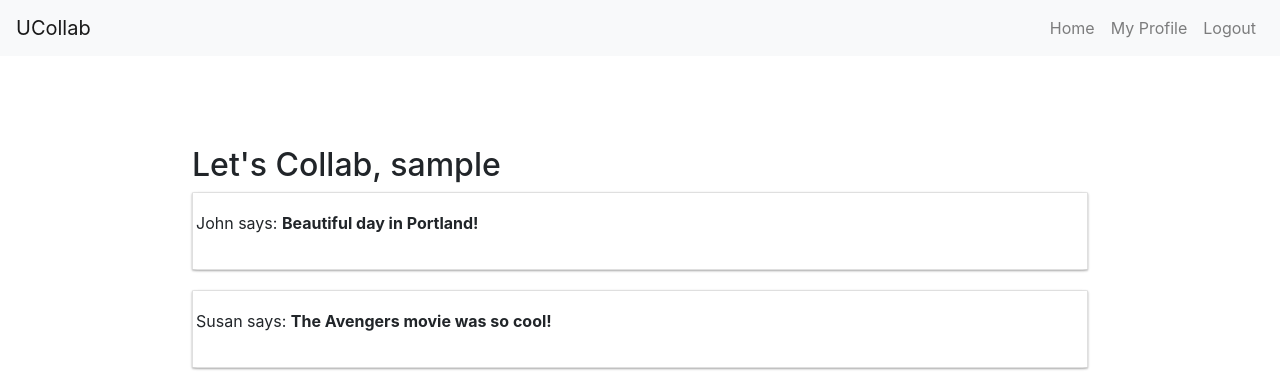
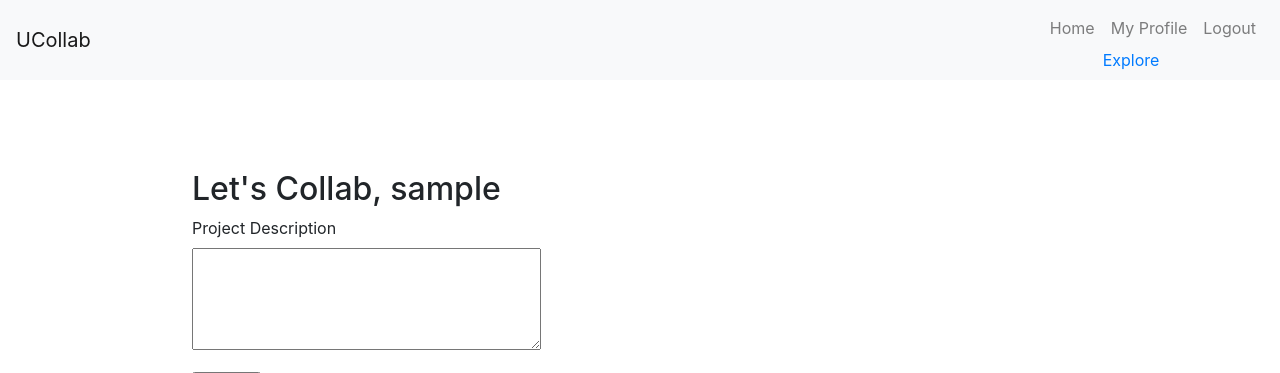
Before and after one commit to samRobertson1/UCollab, a Flask app: page / in a window 1280 px wide. Shown: the top 373 px of the page. Run offline with Flask 2, Linux system fonts and the light colour scheme; a user stored in the database is signed in; tables that the repository leaves empty hold one stand-in row (values such as "Sample post"); some libraries are stand-ins or nearby versions.

Commit message:
got some posts going

```diff
--- a/app/__init__.py
+++ b/app/__init__.py
@@ -11,4 +11,4 @@ migrate = Migrate(app, db)
 login = LoginManager(app)
 login.login_view = 'login'
 
-from app import routes, models
+from app import routes, models, errors
--- a/app/forms.py
+++ b/app/forms.py
@@ -31,3 +31,18 @@ class EditProfileForm(FlaskForm):
     username = StringField('Username', validators=[DataRequired()])
     about_me = TextAreaField('About me', validators=[Length(min=0, max=140)])
     submit = SubmitField('Submit')
+
+    def __init__(self, original_username, *args, **kwargs):
+        super(EditProfileForm, self).__init__(*args, **kwargs)
+        self.original_username = original_username
+
+    def validate_username(self, username):
+        if username.data != self.original_username:
+            user = User.query.filter_by(username=self.username.data).first()
+            if user is not None:
+                raise ValidationError('Please use a different username.')
+
+class PostForm(FlaskForm):
+    #TODO title of the post, description, and majors they're looking for
+    post = TextAreaField('Project Description', validators=[DataRequired(), Length(min=1, max=140)])
+    submit = SubmitField('Submit')
--- a/app/models.py
+++ b/app/models.py
@@ -12,6 +12,7 @@ class User(UserMixin, db.Model):
     password_hash = db.Column(db.String(128))
     about_me = db.Column(db.String(140))
     last_seen = db.Column(db.DateTime, default=datetime.utcnow)
+    posts = db.relationship('Post', backref='author', lazy='dynamic')
 
     def __repr__(self):
         return '<User {}>'.format(self.username)
@@ -24,8 +25,10 @@ class User(UserMixin, db.Model):
 
     def avatar(self, size):
         digest = md5(self.email.lower().encode('utf-8')).hexdigest()
-        #TODO replace identicon with retro or space_invaders
         return 'https://www.gravatar.com/avatar/{}?d=retro&s={}'.format(digest, size)
+
+    #this method is in place of followed_posts
+    def new_projects():                                                                                                               return Post.query.all()#.orderby(Post.timestamp.desc())#TODO if this doesn't work do all except by yourself
 
 #TODO change this to be a project or a thread post
 class Post(db.Model):
--- a/app/routes.py
+++ b/app/routes.py
@@ -3,26 +3,23 @@ from flask import Flask, render_template, flash, redirect, request, url_for
 from werkzeug.urls import url_parse
 from app import app, db
 from flask_login import current_user, login_user, logout_user, login_required
-from app.models import User
-from app.forms import EditProfileForm
+from app.models import User, Post
+from app.forms import LoginForm, RegistrationForm, EditProfileForm, PostForm
 
-from app.forms import LoginForm, RegistrationForm
-
-@app.route('/')
-@app.route('/index')
+@app.route('/', methods=['GET', 'POST'])
+@app.route('/index', methods=['GET', 'POST'])
 def index():
-    user = {'username' : 'sam'}
-    posts = [
-        {
-            'author': {'username': 'John'},
-            'body': 'Beautiful day in Portland!'
-        },
-        {
-            'author': {'username': 'Susan'},
-            'body': 'The Avengers movie was so cool!'
-        }
-    ]
-    return render_template("index.html", title='Home Page', posts=posts)
+    form = PostForm()
+    if form.validate_on_submit():
+        post = Post(body=form.post.data, author=current_user)
+        db.session.add(post)
+        db.session.commit()
+        flash('Your project is now live!')
+        return redirect(url_for('index'))
+    #TODO sketchy way of getting posts
+    posts = User.new_projects()
+    return render_template("index.html", title='Home Page', form=form,
+                           posts=posts)
 
 @app.route('/login', methods=['GET', 'POST'])
 def login():
@@ -80,7 +77,7 @@ def before_request():
 @app.route('/edit_profile', methods=['GET', 'POST'])
 @login_required
 def edit_profile():
-    form = EditProfileForm()
+    form = EditProfileForm(current_user.username)
     if form.validate_on_submit():
         current_user.username = form.username.data
         current_user.about_me = form.about_me.data
@@ -92,3 +89,7 @@ def edit_profile():
         form.about_me.data = current_user.about_me
     return render_template('edit_profile.html', title='Edit Profile',
                            form=form)
+@app.route('/explore')
+def explore():
+    posts = Post.query.order_by(Post.timestamp.desc()).all()
+    return render_template('index.html', title='Explore', posts=posts)
--- /dev/null
+++ b/app/templates/404.html
@@ -0,0 +1,6 @@
+{% extends "base.html" %}
+
+{% block content %}
+    <h1>File Not Found</h1>
+    <p><a href="{{ url_for('index') }}">Back</a></p>
+{% endblock %}
--- a/app/templates/_post.html
+++ b/app/templates/_post.html
@@ -1,6 +1,11 @@
 <table>
   <tr valign="top">
     <td><img src="{{ post.author.avatar(36) }}"></td>
-    <td>{{ post.author.username }} says:<br>{{ post.body }}</td>
+    <td>
+      <a href="{{ url_for('user', username=post.author.username) }}">
+        {{ post.author.username }}
+      </a>
+      says:<br>{{ post.body }}
+    </td>
   </tr>
 </table>
--- a/app/templates/base.html
+++ b/app/templates/base.html
@@ -52,7 +52,8 @@
               class="nav-link"
               href="{{ url_for('user', username=current_user.username) }}"
               >My Profile</a
-            >
+			   >
+	      <a href="{{ url_for('explore') }}">Explore</a>
             </li>
             <li class="nav-item">
               <a class="nav-link" href="{{ url_for('logout') }}">Logout</a>
--- a/app/templates/index.html
+++ b/app/templates/index.html
@@ -6,10 +6,21 @@
       Let's Collab{% if not current_user.is_anonymous %}, {{
       current_user.username }} {% endif %}
     </h2>
+    {% if form %}
+    <form action="" method="post">
+        {{ form.hidden_tag() }}
+        <p>
+            {{ form.post.label }}<br>
+            {{ form.post(cols=32, rows=4) }}<br>
+            {% for error in form.post.errors %}
+            <span style="color: red;">[{{ error }}]</span>
+            {% endfor %}
+        </p>
+        <p>{{ form.submit() }}</p>
+    </form>
+    {% endif %}
     {% for post in posts %}
-    <div class="card">
-      <p>{{ post.author.username }} says: <b>{{ post.body }}</b></p>
-    </div>
+    {% include '_post.html' %}
     {% endfor %}
   </div>
 </section>
```
Also changed, not shown: app/errors.py (added, +11 -0 lines), app/templates/500.html (added, +7 -0 lines), app/app.db, 1 other file.
